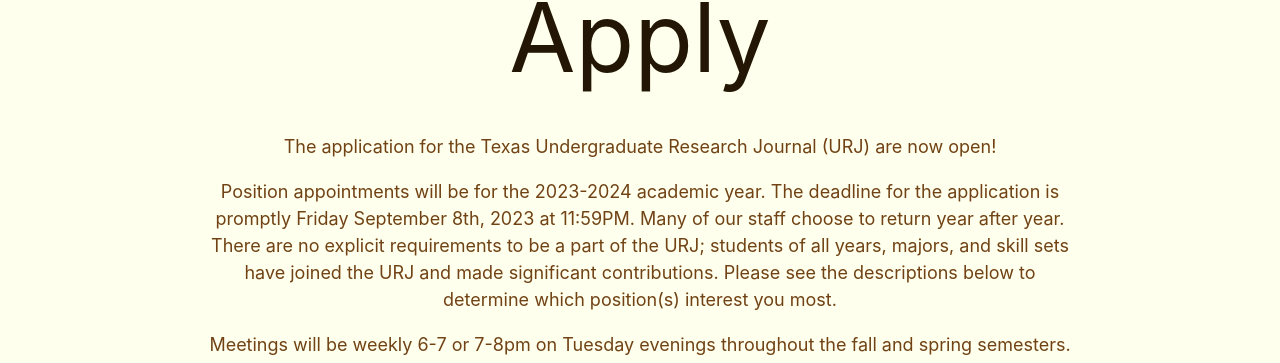
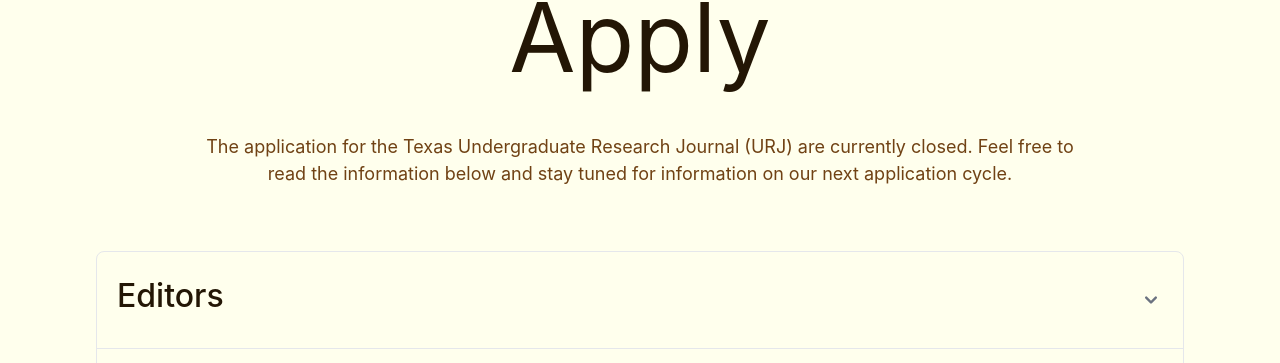
Before and after one commit to texas-urj/texas-urj.github.io, a Next.js app: page /apply in a window 1280 px wide. Shown: the part 103-466 px from the top of the page. Built offline with nearby package versions, Linux system fonts and the light colour scheme.

Commit message:
closed applications

```diff
--- a/pages/apply.tsx
+++ b/pages/apply.tsx
@@ -8,8 +8,8 @@ const Apply = () => {
       <Navigation></Navigation>
       <h1>Apply</h1>
       <section>
-      <p>The application for the Texas Undergraduate Research Journal (URJ) are now open!</p>
-      <p>Position appointments will be for the 2023-2024 academic year. The deadline for the application is promptly Friday September 8th, 2023 at 11:59PM. Many of our staff choose to return year after year. There are no explicit requirements to be a part of the URJ; students of all years, majors, and skill sets have joined the URJ and made significant contributions. Please see the descriptions below to determine which position(s) interest you most.</p>
+      <p>The application for the Texas Undergraduate Research Journal (URJ) are currently closed. Feel free to read the information below and stay tuned for information on our next application cycle.</p>
+      {/* <p>Position appointments will be for the 2023-2024 academic year. The deadline for the application is promptly Friday September 8th, 2023 at 11:59PM. Many of our staff choose to return year after year. There are no explicit requirements to be a part of the URJ; students of all years, majors, and skill sets have joined the URJ and made significant contributions. Please see the descriptions below to determine which position(s) interest you most.</p>
       <p>Meetings will be weekly 6-7 or 7-8pm on Tuesday evenings throughout the fall and spring semesters. Meeting attendance is mandatory and required to remain in good standing. Please make sure you can make time to attend these meetings.</p>
       <p>Feel free to contact Sriya Gullapalli at <a className='underline hover:no-underline' href='mailto:editor.in.chief@texasurj.info'>editor.in.chief@texasurj.info</a> with any questions or concerns. We look forward to reading your application.</p>
       </section>
@@ -22,7 +22,7 @@ const Apply = () => {
         height="400"
         className="self-center mx-10 shadow-lg rounded-md mb-10">
         Loading...
-      </iframe></section>
+      </iframe> */}</section>
 
       <section className="w-80">
       <Accordion collapseAll>
--- a/pages/staff.tsx
+++ b/pages/staff.tsx
@@ -9,8 +9,7 @@ const Staff = () => {
   return (
     <>
       <Navigation></Navigation>
-      <Header title='Our Staff'/>
-
+      {/* <Header title='Our Staff'/> */}
       <section>
       <Accordion collapseAll>
       <AccordionPanel><AccordionTitle className='text-center'>Executive Staff</AccordionTitle>
```
